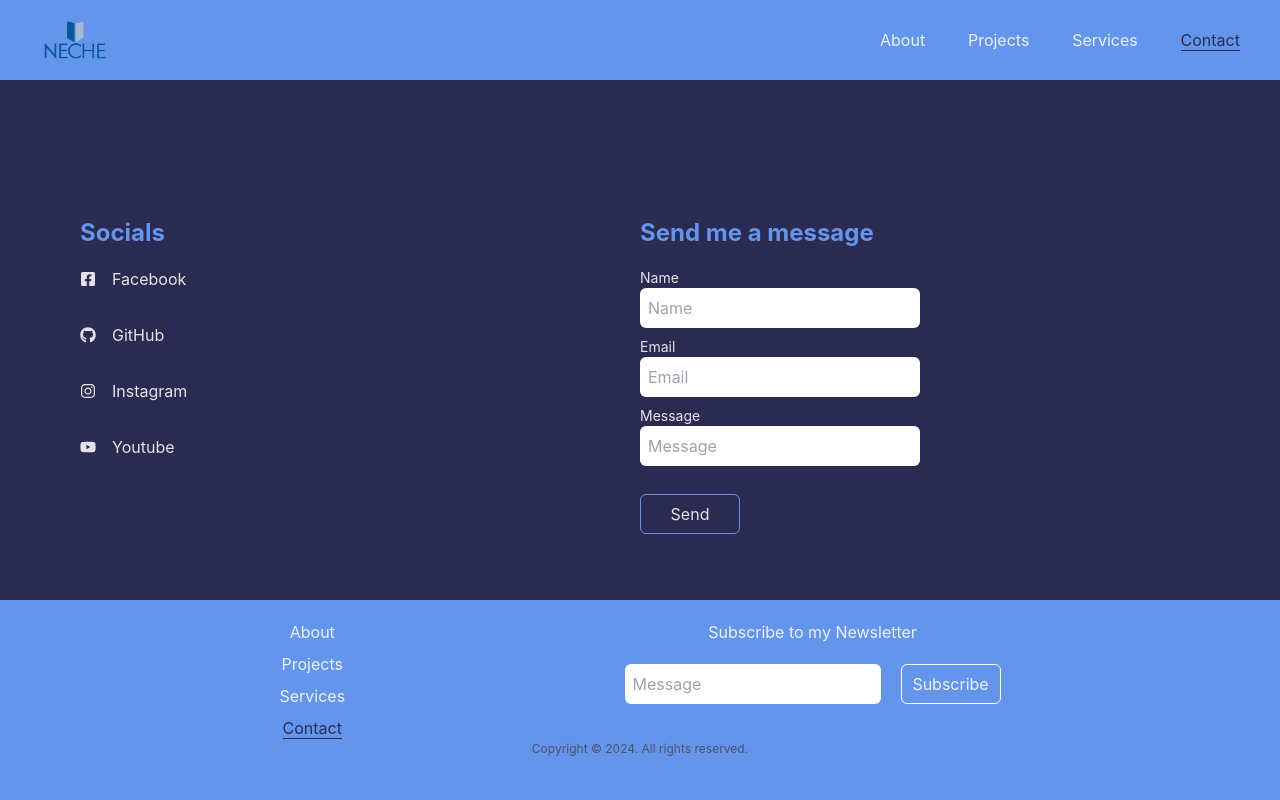
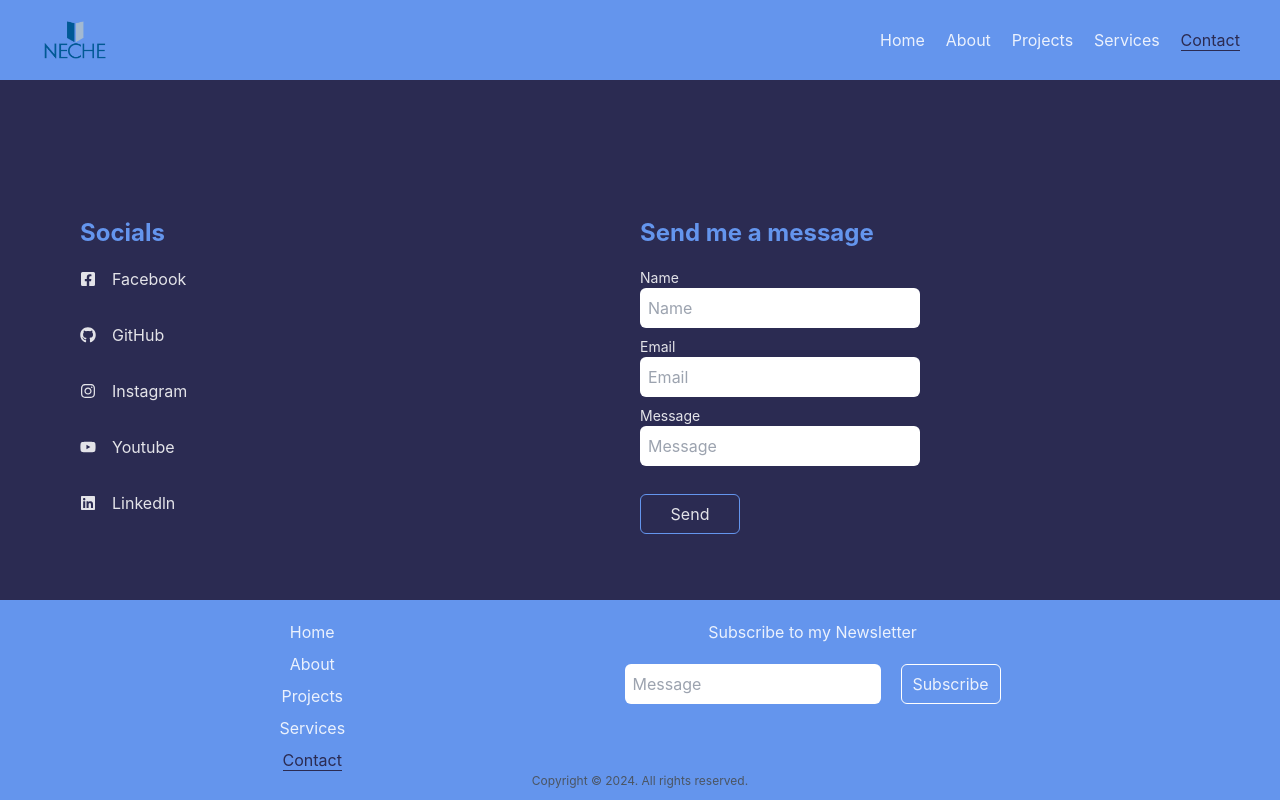
Before and after one commit to Nechenwa/comp229-react, a React (Vite) app: page /contact in a window 1280 px wide. Built offline with nearby package versions, Linux system fonts and the light colour scheme.

Commit message:
I added linkedln to my contact

```diff
--- a/src/components/Contact.jsx
+++ b/src/components/Contact.jsx
@@ -1,6 +1,6 @@
 import React from 'react'
 import Layout from '../pages/Layout'
-import { FaFacebookSquare, FaGithub, FaInstagram, FaYoutube } from "react-icons/fa";
+import { FaFacebookSquare, FaGithub, FaInstagram, FaLinkedin, FaYoutube } from "react-icons/fa";
 
 function Contact() {
     const socials = [
@@ -23,6 +23,11 @@ function Contact() {
             name: "Youtube",
             link: "https://www.youtube.com/channel/UC87m2Jh03jx51_Ne468Udog",
             icon: <FaYoutube />
+        },
+        {
+            name: "Linkedln",
+            link: "https://www.linkedin.com/in/jenniferjude04/",
+            icon: <FaLinkedin />
         },
     ]
     return (
--- a/src/pages/Footer.jsx
+++ b/src/pages/Footer.jsx
@@ -3,6 +3,7 @@ import { useLocation } from 'react-router-dom';
 
 function Footer() {
   const paths = [
+    { pathName: "home", path: '/' },
     { pathName: "about", path: '/about' },
     { pathName: "projects", path: '/projects' },
     { pathName: "services", path: '/services' },
--- a/src/pages/Header.jsx
+++ b/src/pages/Header.jsx
@@ -3,6 +3,7 @@ import { useLocation } from 'react-router-dom'
 
 function Header() {
   const paths = [
+    { pathName: "home", path: '/' },
     { pathName: "about", path: '/about' },
     { pathName: "projects", path: '/projects' },
     { pathName: "services", path: '/services' },
```
